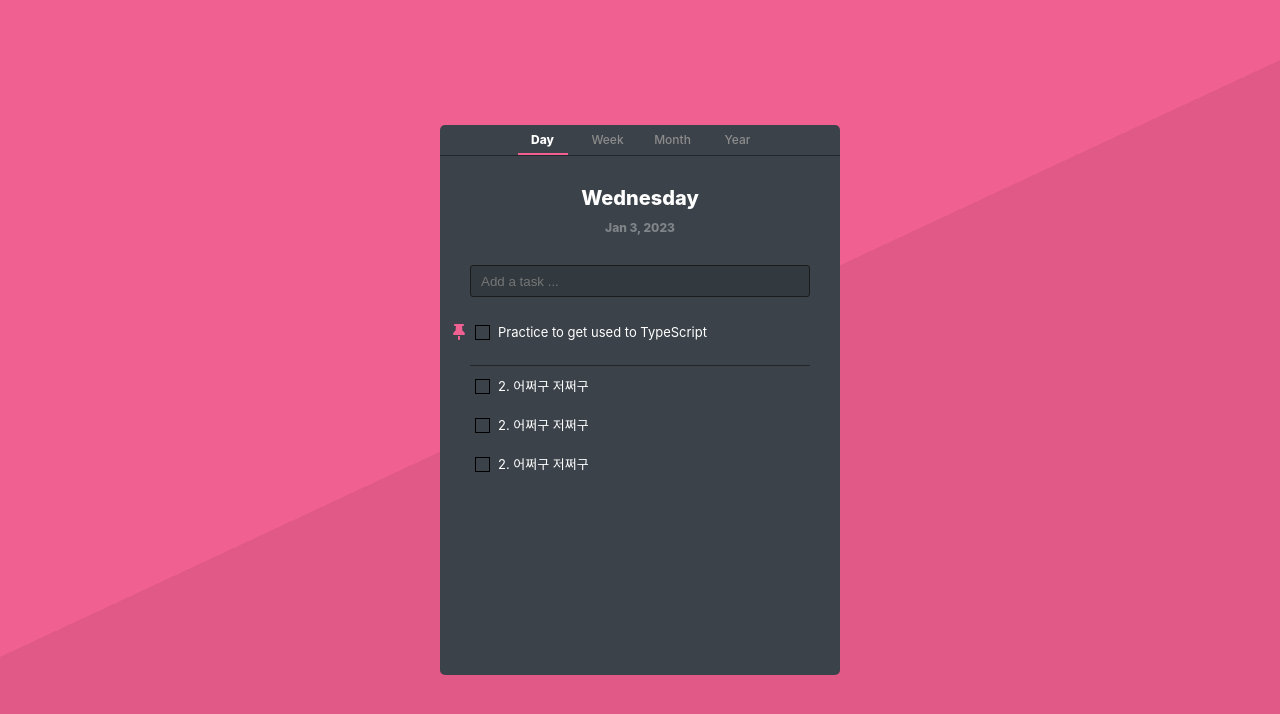
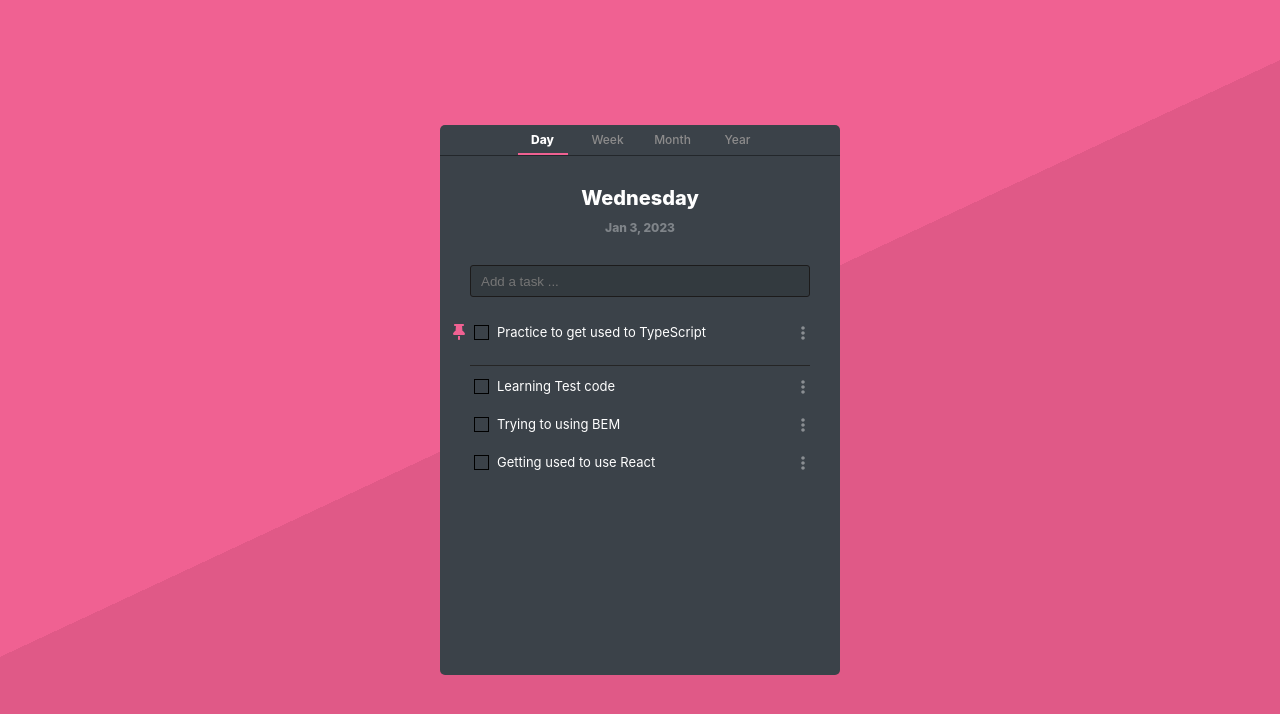
Before and after one commit to 1yoouoo/Todolist_with_ts_recoil_react, a React (Create React App) app: page / in a window 1280 px wide. Shown: the top 714 px of the page. Built offline with nearby package versions, Linux system fonts and the light colour scheme.

Commit message:
design: vertical dot

```diff
--- a/src/App.scss
+++ b/src/App.scss
@@ -78,18 +78,24 @@
   text-align: left;
   &__list {
     margin-top: 15px;
-    & > span {
-      // border: 1px solid #000;
-      padding: 10px 5px;
-      display: block;
+    list-style: none;
+    padding-left: 0;
+    & > li {
+      display: flex;
+      justify-content: space-between;
+      padding: 10px 5px 10px 0;
       font-size: 13px;
       & span {
-        margin-left: 8px;
+        margin-left: 4px;
+        & span {
+          margin-left: 8px;
+        }
       }
       input[type="checkbox"] {
         display: none;
       }
       input[type="checkbox"] + label {
+        cursor: pointer;
         display: inline-block;
         width: 13px;
         height: 13px;
@@ -107,9 +113,17 @@
         left: 0;
         top: 0;
       }
+      #vertical-dot {
+        fill: #ffffff67;
+        right: 0;
+        width: 4px;
+        cursor: pointer;
+        transform: translateY(2px);
+      }
     }
+
     &--pin {
-      padding: 10px 5px 25px 5px !important;
+      padding: 10px 5px 25px 0 !important;
       border-bottom: 1px solid rgb(37, 37, 37);
       #pin {
         width: 12px;
--- a/src/Views/ItemListForm.tsx
+++ b/src/Views/ItemListForm.tsx
@@ -4,8 +4,8 @@ const ItemListForm = () => {
   return (
     <div className="item-list-form">
       <InputForm />
-      <div className="item-list-form__list">
-        <span className="item-list-form__list--pin">
+      <ul className="item-list-form__list">
+        <li className="item-list-form__list--pin">
           <svg
             id="pin"
             xmlns="http://www.w3.org/2000/svg"
@@ -13,26 +13,62 @@ const ItemListForm = () => {
           >
             <path d="M32 32C32 14.3 46.3 0 64 0H320c17.7 0 32 14.3 32 32s-14.3 32-32 32H290.5l11.4 148.2c36.7 19.9 65.7 53.2 79.5 94.7l1 3c3.3 9.8 1.6 20.5-4.4 28.8s-15.7 13.3-26 13.3H32c-10.3 0-19.9-4.9-26-13.3s-7.7-19.1-4.4-28.8l1-3c13.8-41.5 42.8-74.8 79.5-94.7L93.5 64H64C46.3 64 32 49.7 32 32zM160 384h64v96c0 17.7-14.3 32-32 32s-32-14.3-32-32V384z" />
           </svg>
+          <span>
             <input type="checkbox" id="check1" />
             <label htmlFor="check1"></label>
             <span>Practice to get used to TypeScript</span>
           </span>
+          <svg
+            id="vertical-dot"
+            xmlns="http://www.w3.org/2000/svg"
+            viewBox="0 0 128 512"
+          >
+            <path d="M64 360c30.9 0 56 25.1 56 56s-25.1 56-56 56s-56-25.1-56-56s25.1-56 56-56zm0-160c30.9 0 56 25.1 56 56s-25.1 56-56 56s-56-25.1-56-56s25.1-56 56-56zM120 96c0 30.9-25.1 56-56 56S8 126.9 8 96S33.1 40 64 40s56 25.1 56 56z" />
+          </svg>
+        </li>
+        <li>
           <span>
             <input type="checkbox" id="check2" />
             <label htmlFor="check2"></label>
-          <span>2. 어쩌구 저쩌구</span>
+            <span>Learning Test code</span>
           </span>
+          <svg
+            id="vertical-dot"
+            xmlns="http://www.w3.org/2000/svg"
+            viewBox="0 0 128 512"
+          >
+            <path d="M64 360c30.9 0 56 25.1 56 56s-25.1 56-56 56s-56-25.1-56-56s25.1-56 56-56zm0-160c30.9 0 56 25.1 56 56s-25.1 56-56 56s-56-25.1-56-56s25.1-56 56-56zM120 96c0 30.9-25.1 56-56 56S8 126.9 8 96S33.1 40 64 40s56 25.1 56 56z" />
+          </svg>
+        </li>
+        <li>
           <span>
             <input type="checkbox" id="check3" />
             <label htmlFor="check3"></label>
-          <span>2. 어쩌구 저쩌구</span>
+            <span>Trying to using BEM</span>
           </span>
+          <svg
+            id="vertical-dot"
+            xmlns="http://www.w3.org/2000/svg"
+            viewBox="0 0 128 512"
+          >
+            <path d="M64 360c30.9 0 56 25.1 56 56s-25.1 56-56 56s-56-25.1-56-56s25.1-56 56-56zm0-160c30.9 0 56 25.1 56 56s-25.1 56-56 56s-56-25.1-56-56s25.1-56 56-56zM120 96c0 30.9-25.1 56-56 56S8 126.9 8 96S33.1 40 64 40s56 25.1 56 56z" />
+          </svg>
+        </li>
+        <li>
           <span>
             <input type="checkbox" id="check4" />
             <label htmlFor="check4"></label>
-          <span>2. 어쩌구 저쩌구</span>
+            <span>Getting used to use React</span>
           </span>
-      </div>
+          <svg
+            id="vertical-dot"
+            xmlns="http://www.w3.org/2000/svg"
+            viewBox="0 0 128 512"
+          >
+            <path d="M64 360c30.9 0 56 25.1 56 56s-25.1 56-56 56s-56-25.1-56-56s25.1-56 56-56zm0-160c30.9 0 56 25.1 56 56s-25.1 56-56 56s-56-25.1-56-56s25.1-56 56-56zM120 96c0 30.9-25.1 56-56 56S8 126.9 8 96S33.1 40 64 40s56 25.1 56 56z" />
+          </svg>
+        </li>
+      </ul>
     </div>
   );
 };
```
Also changed, not shown: src/Assets/ellipsis-vertical-solid.svg (added). Lines whose indentation alone changed are shown as unchanged.
